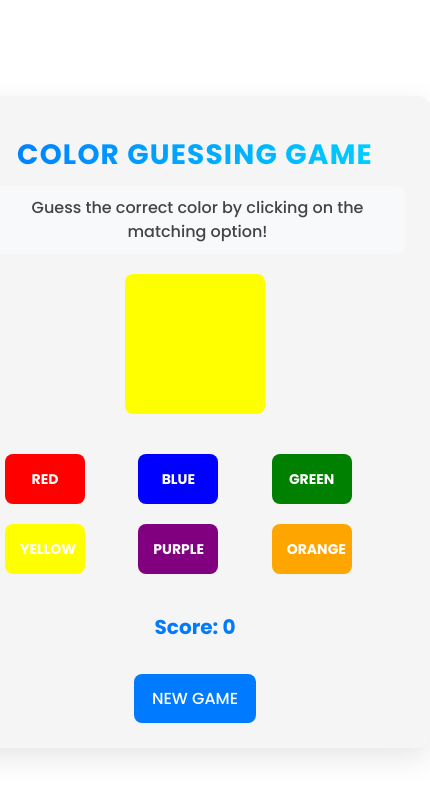
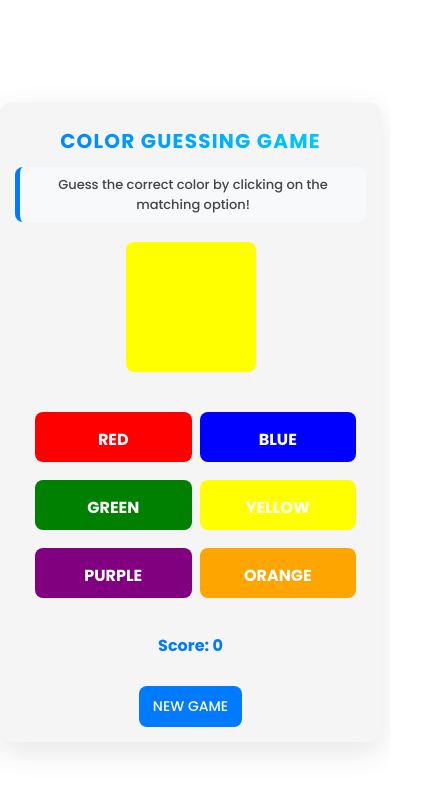
Before and after one commit to Fortzy05/color-game-react, a React (Vite) app: page / in a window 390 px wide. Shown: the top 796 px of the page, 430 px wide, since content can reach past the window. Built offline with nearby package versions, Linux system fonts and the light colour scheme; a web font is replaced by a local one.

Commit message:
color game

```diff
--- a/src/App.css
+++ b/src/App.css
@@ -1,7 +1,7 @@
 @import url('https://fonts.googleapis.com/css2?family=Imbue:opsz,wght@10..100,100..900&family=Lobster&family=Poppins:ital,wght@0,100;0,200;0,300;0,400;0,500;0,600;0,700;0,800;0,900;1,100;1,200;1,300;1,400;1,500;1,600;1,700;1,800;1,900&display=swap');
 
 body {
-  /* background-color: #f5f5f5; */
+  background-color: white;
   font-family: "Poppins", sans-serif;
   display: flex;
   justify-content: center;
@@ -18,7 +18,7 @@ body {
   border-radius: 12px;
   padding: 25px;
   text-align: center;
-  width: 420px;
+  width: 450px;
   max-width: 90%;
   transition: all 0.3s ease-in-out;
 
@@ -38,7 +38,7 @@ h1 {
 }
 
 .instructions {
-  font-size: 16px;
+  font-size: 18px;
   font-weight: 500;
   color: #444;
   background: #f8f9fa;
@@ -67,20 +67,19 @@ h1 {
 }
 
 .color-button {
-  width: 80px;
+  width: 100%;
   color: white;
   height: 50px;
   border-radius: 8px;
   border: none;
   cursor: pointer;
   font-weight: bold;
-  font-size: 14px;
   text-transform: uppercase;
   transition: all 0.2s ease-in-out;
 }
 
 .color-button:hover {
-  transform: scale(1.1);
+  transform: scale(1.05);
   box-shadow: 0px 4px 10px rgba(0, 0, 0, 0.2);
 }
 
@@ -130,3 +129,37 @@ h1 {
   background-color: #0056b3;
   transform: scale(1.05);
 }
+
+@media screen and (max-width: 600px) {
+  .color-options{
+    grid-template-columns: repeat(2, 1fr);
+    gap: 8px;
+
+  }
+  .container{
+    width: 95%;
+    padding: 15px;
+  }
+  h1{
+    font-size: 20px;
+  }
+  .instructions{
+    font-size: 13px;
+    padding: 8px;
+  }
+  .color-box{
+    width: 130px;
+    height: 130px;
+  }
+  .game-status{
+    font-size: 16px;
+  }
+  .score{
+    font-size: 16px;
+
+  }
+  .new-game-button{
+    font-size: 14px;
+    padding: 10px 14px;
+  }
+}
```
